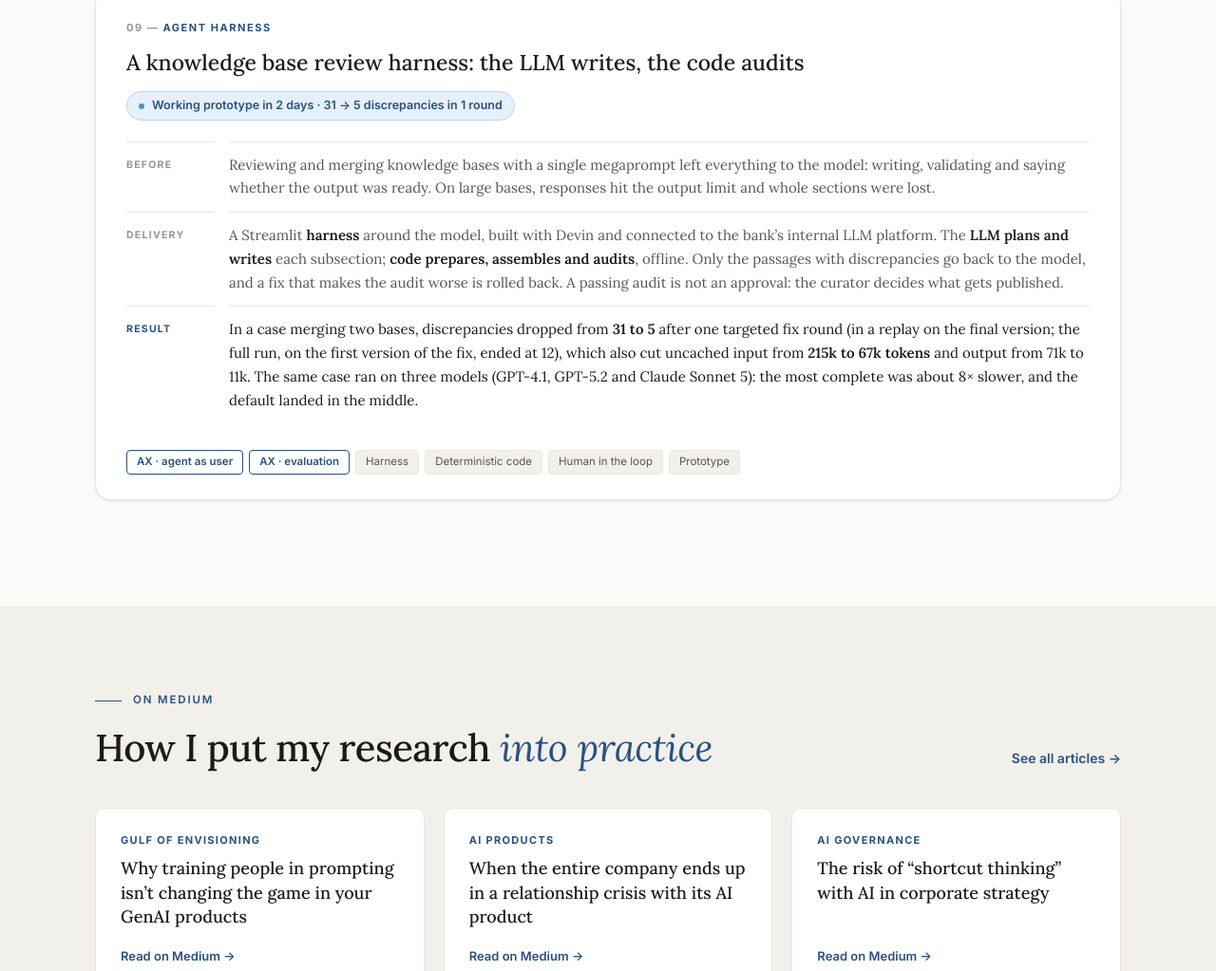
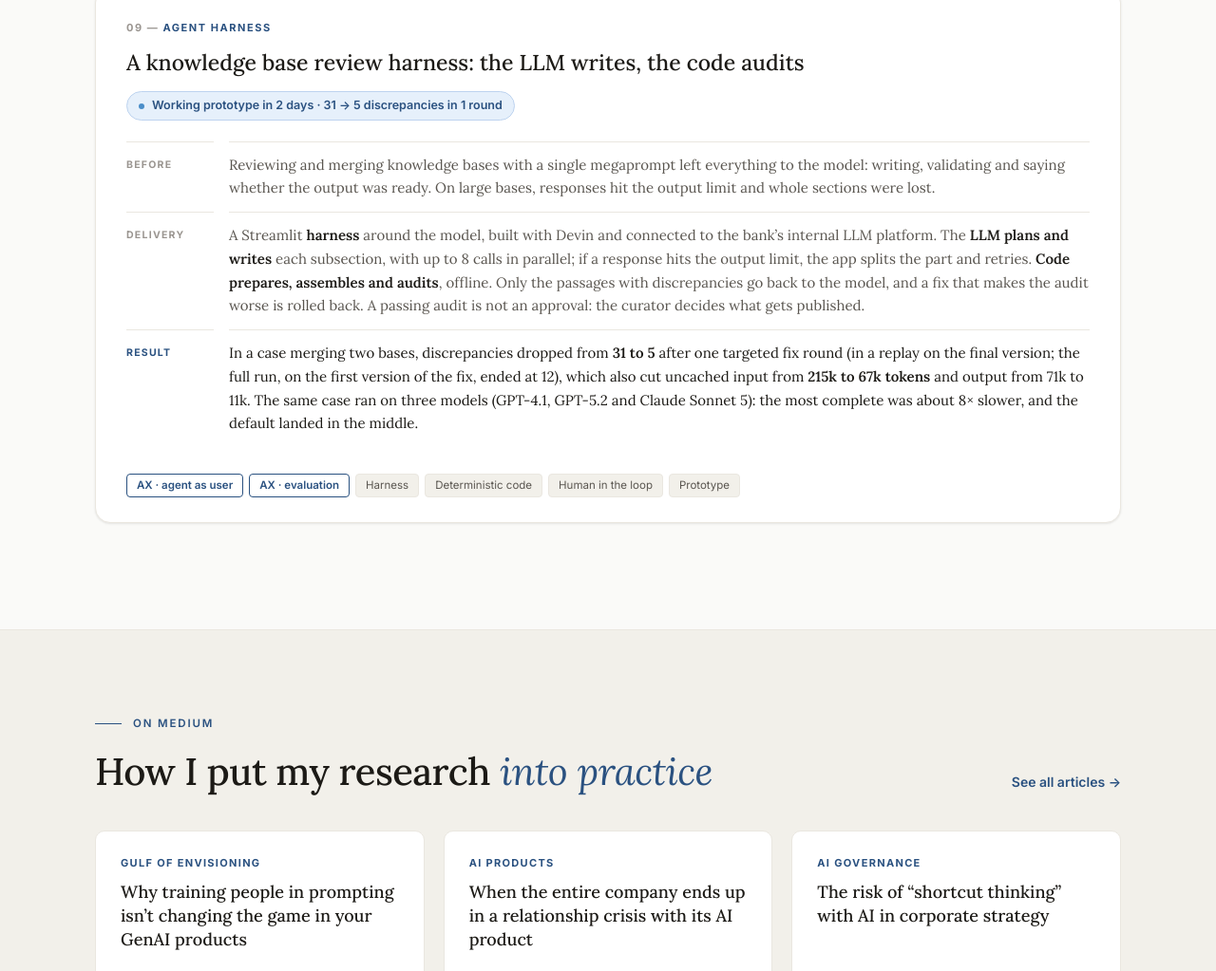
Before and after one commit to RocdeCastro/RocdeCastro.github.io, a plain HTML site: page en/index.html in a window 1280 px wide. Shown: the part 5228-6251 px from the top of the page at 95% size. Drawn offline with Linux system fonts and the light colour scheme.

Commit message:
Case 09: chamadas paralelas e divisão quando estoura o limite de saída
Co-Authored-By: Claude Opus 5.5 <noreply@anthropic.com>
Claude-Session: https://claude.ai/code/session_01Jw7SSnrLxD1EKpL8rmntst

```diff
--- a/en/index.html
+++ b/en/index.html
@@ -616,7 +616,7 @@
             <dt>Before</dt>
             <dd>Reviewing and merging knowledge bases with a single megaprompt left everything to the model: writing, validating and saying whether the output was ready. On large bases, responses hit the output limit and whole sections were lost.</dd>
             <dt>Delivery</dt>
-            <dd>A Streamlit <strong>harness</strong> around the model, built with Devin and connected to the bank&rsquo;s internal LLM platform. The <strong>LLM plans and writes</strong> each subsection; <strong>code prepares, assembles and audits</strong>, offline. Only the passages with discrepancies go back to the model, and a fix that makes the audit worse is rolled back. A passing audit is not an approval: the curator decides what gets published.</dd>
+            <dd>A Streamlit <strong>harness</strong> around the model, built with Devin and connected to the bank&rsquo;s internal LLM platform. The <strong>LLM plans and writes</strong> each subsection, with up to 8 calls in parallel; if a response hits the output limit, the app splits the part and retries. <strong>Code prepares, assembles and audits</strong>, offline. Only the passages with discrepancies go back to the model, and a fix that makes the audit worse is rolled back. A passing audit is not an approval: the curator decides what gets published.</dd>
             <dt class="result">Result</dt>
             <dd class="result">In a case merging two bases, discrepancies dropped from <strong>31 to 5</strong> after one targeted fix round (in a replay on the final version; the full run, on the first version of the fix, ended at 12), which also cut uncached input from <strong>215k to 67k tokens</strong> and output from 71k to 11k. The same case ran on three models (GPT-4.1, GPT-5.2 and Claude Sonnet 5): the most complete was about 8× slower, and the default landed in the middle.</dd>
           </dl>
```
Also changed, not shown: index.html (+1 -1 lines).
